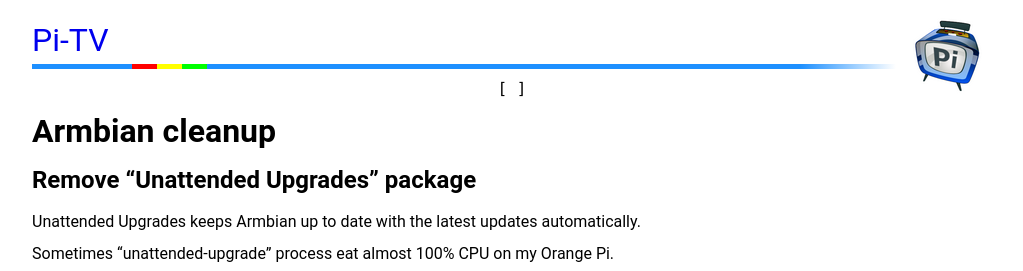
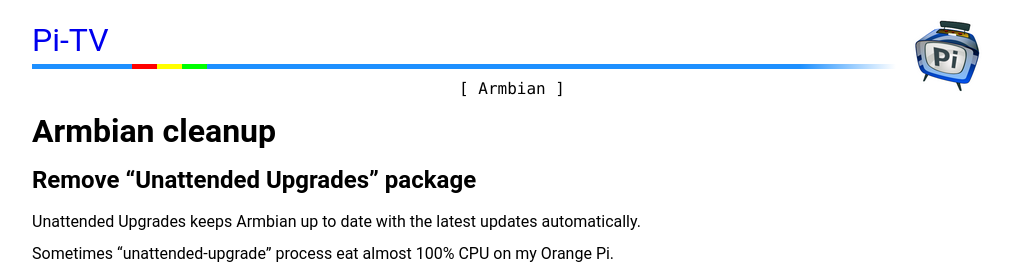
Before and after one commit to pi-tv/pi-tv.github.io, a Jekyll site: the page built from _posts/2019-06-28-armbian-cleanup.md, in a window 1280 px wide. Shown: the top 271 px of the page, without its empty margins (128-1151 px from the left). Built offline with Jekyll 4.4.1, drawn with Linux system fonts in a browser that asks for light colours.

Commit message:
Update default.html

```diff
--- a/_layouts/default.html
+++ b/_layouts/default.html
@@ -120,7 +120,7 @@
     <a href="/">Pi-TV</a>
     <hr/>
     <div id="tags">
-    [ {% for tag in page.tags %}{{ tag[0] }}{% unless forloop.last %}, {% endunless %}{% endfor %} ]
+    [ {% for tag in page.tags %}{{ tag }}{% unless forloop.last %}, {% endunless %}{% endfor %} ]
     </div>
 
     </header>
```
